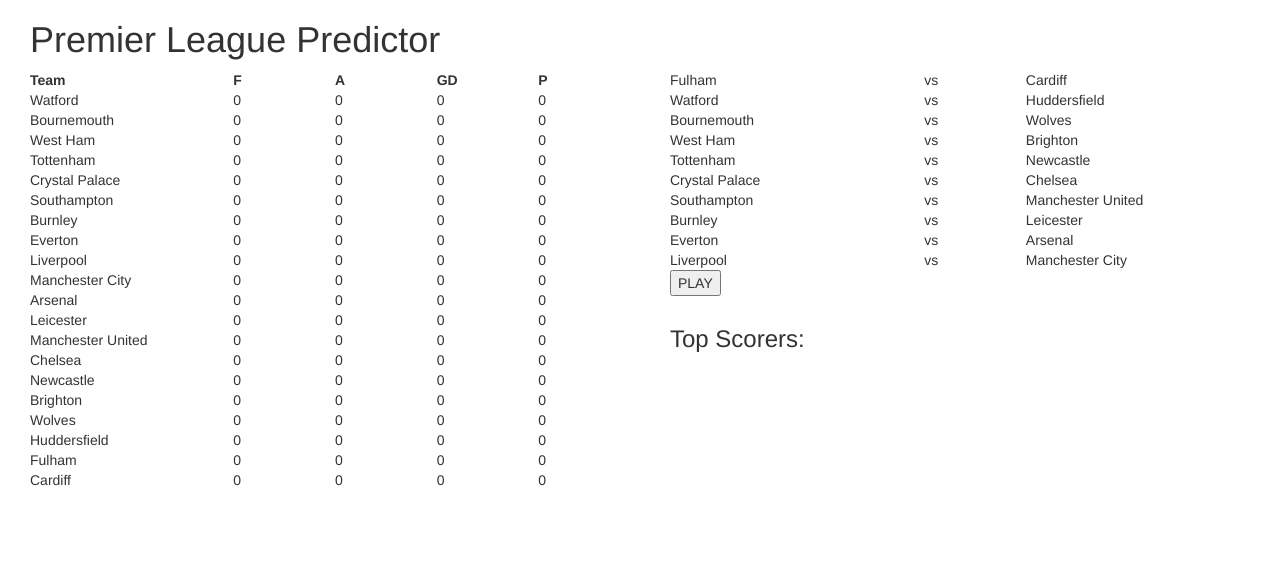
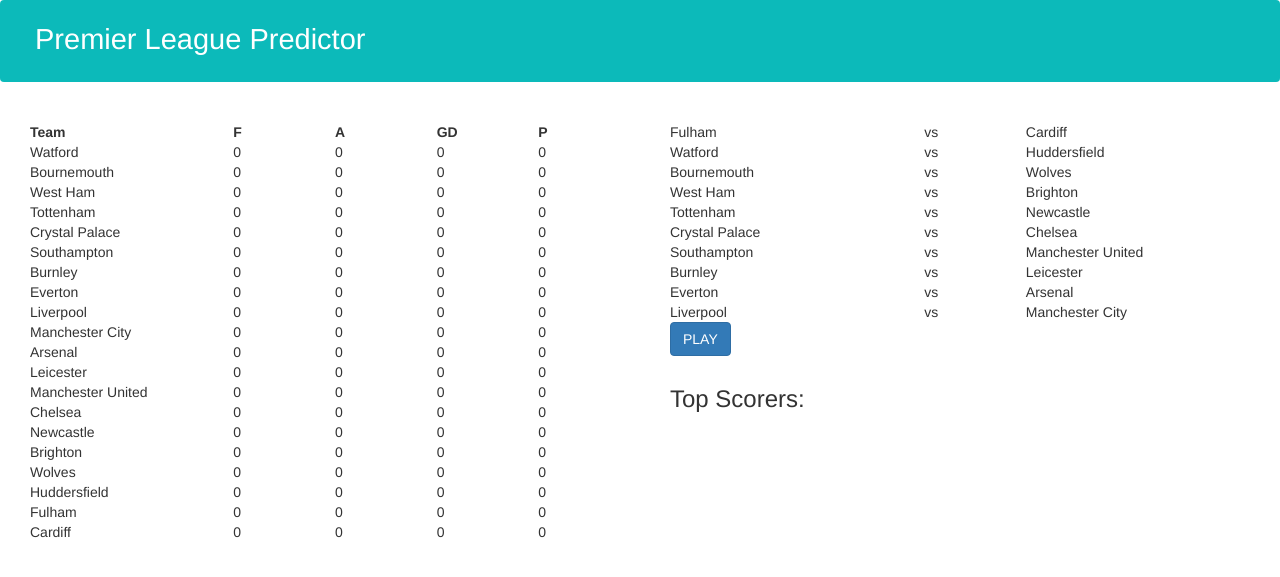
Before and after one commit to jamespjbennett/premier-league-predictor, a PHP site: page / in a window 1280 px wide. Shown: the top 577 px of the page. Run offline with PHP 8.4, Linux system fonts and the light colour scheme; some libraries are stand-ins or nearby versions.

Commit message:
color change

```diff
--- a/css/main.css
+++ b/css/main.css
@@ -6,3 +6,12 @@ li{
     padding-left: 0;
     margin-left: -15px;
 }
+.navbar{
+	background: #0CBABA;
+	color:white;
+}
+
+.navbar-brand{
+	padding: 8px 34px!important;
+	font-size: 29px!important;
+}
--- a/home.html
+++ b/home.html
@@ -16,10 +16,10 @@
         <!--<link rel="stylesheet" href="css/main.css"> -->
     </head>
     <body>
+        <nav class="navbar navbar-light bg-light">
+            <span class="navbar-brand mb-0 h1">Premier League Predictor</span>
+        </nav>
             <div class="col-xs-12">
-                <div class="col-xs-6">
-        	       <h1>Premier League Predictor</h1>
-                </div>
                 <div class="col-xs-6">
                    <h2 id="winner"></h2>
                 </div>
@@ -39,8 +39,8 @@
 
                 </div>
                 <div class="col-xs-5">
-                    <button id="play-fixture">PLAY</button>
-                    <button id="next-fixture" class="hide">NEXT FIXTURES</button>
+                    <button id="play-fixture" class="btn btn-primary">PLAY</button>
+                    <button id="next-fixture" class="hide btn btn-primary">NEXT FIXTURES</button>
                 </div>
 
                 <div class="col-xs-12" style="margin-top:10px;">
--- a/js/data.js
+++ b/js/data.js
@@ -83,13 +83,13 @@ var teams = {
 		}
 	},
 	'Wolves':{
- 		'attack': 81,
+ 		'attack': 79,
 		'defence': 3.8,
-		'goals' : 4.5,
+		'goals' : 4.2,
 		'opponents' : [],
 		'players' : {
 			'Jota' : 9.9,
-			'Bonatini' : 6.1,
+			'Bonatini' : 7.1,
 			'Caveleiro' : 5.1,
 			'Afobe' : 4.1,
 			'Neves': 4.0,
```
